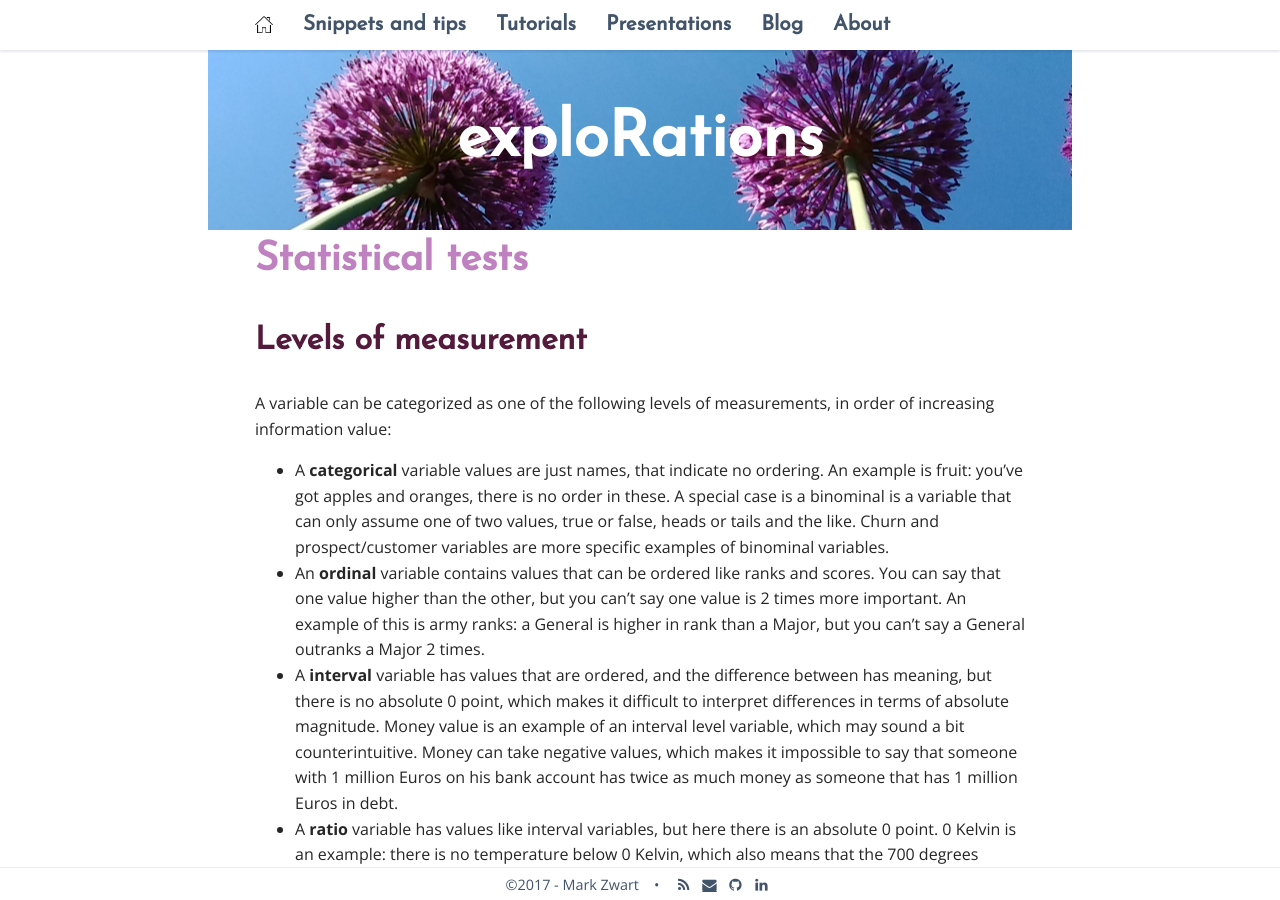
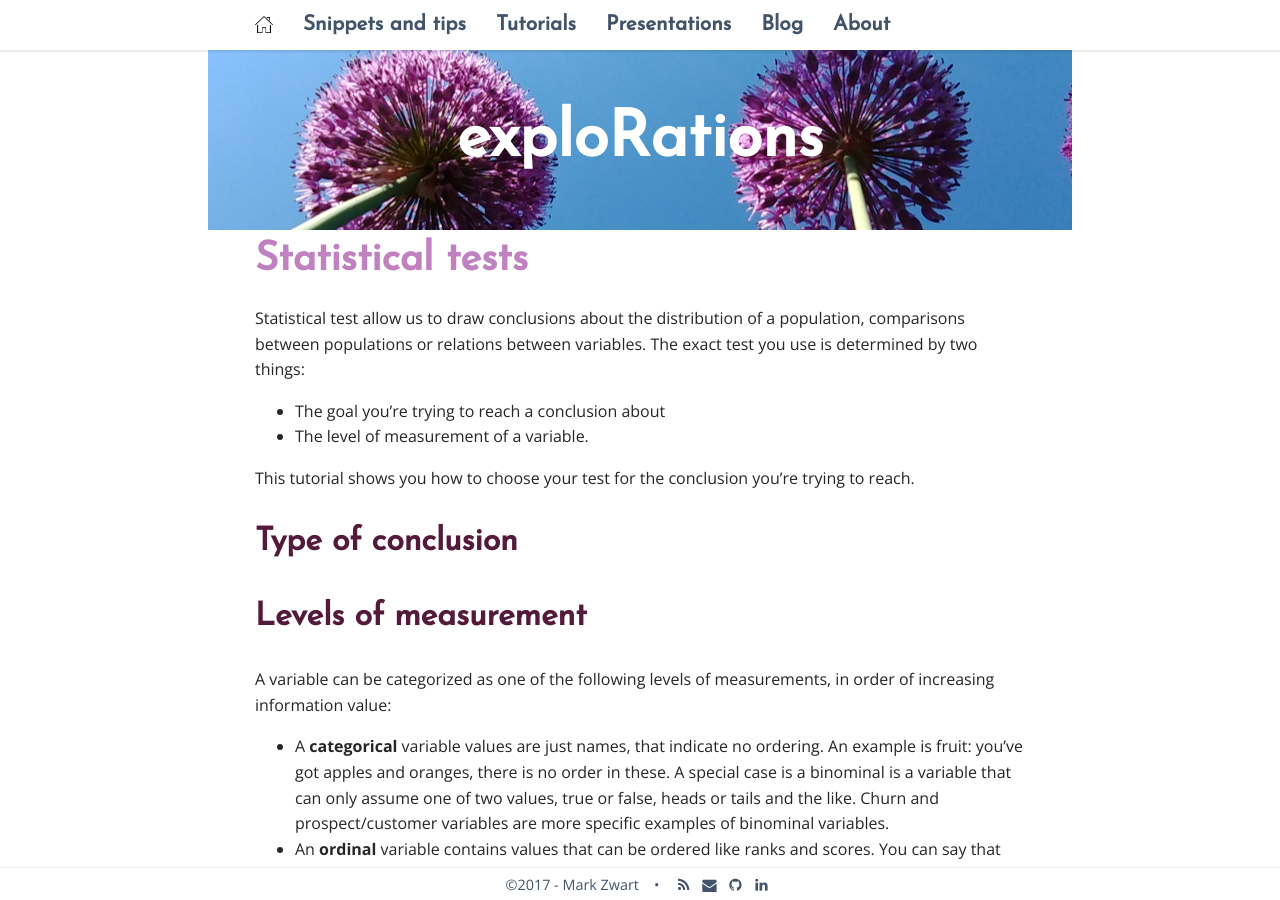
Before and after one commit to mark-me/mark-me.github.io, a Jekyll site: the page built from _pages/tutorials/statistical-tests/statistical-tests.md, in a window 1280 px wide and 900 px high. Built offline with Jekyll 4.4.1, drawn with Linux system fonts in a browser that asks for light colours; nearby versions of some CDN libraries; comment, search, counter and statistics services are not loaded; some of the changed text lies outside the part shown.

Commit message:
Update statistical-tests.md

```diff
--- a/_pages/tutorials/statistical-tests/statistical-tests.md
+++ b/_pages/tutorials/statistical-tests/statistical-tests.md
@@ -5,16 +5,25 @@ comments: true
 permalink: /statistical-tests/
 ---
 
+Statistical test allow us to draw conclusions about the distribution of a population, comparisons between populations or relations between variables. The exact test you use is determined by two things:
+
+* The goal you're trying to reach a conclusion about
+* The level of measurement of a variable.
+
+This tutorial shows you how to choose your test for the conclusion you're trying to reach.
+
+# Type of conclusion
+
 # Levels of measurement
 
 A variable can be categorized as one of the following levels of measurements, in order of increasing information value:
 
 * A **categorical** variable values are just names, that indicate no ordering. An example is fruit: you've got apples and oranges, there is no order in these. A special case is a binominal is a variable that can only assume one of two values, true or false, heads or tails and the like. Churn and prospect/customer variables are more specific examples of binominal variables.
 * An **ordinal** variable contains values that can be ordered like ranks and scores. You can say that one value higher than the other, but you can't say one value is 2 times more important. An example of this is army ranks: a General is higher in rank than a Major, but you can't say a General outranks a Major 2 times.
-* A **interval** variable has values that are ordered, and the difference between has meaning, but there is no absolute 0 point, which makes it difficult to interpret differences in terms of absolute magnitude. Money value is an example of an interval level variable, which may sound a bit counterintuitive. Money can take negative values, which makes it impossible to say that someone with 1 million Euros on his bank account has twice as much money as someone that has 1 million Euros in debt.
+* A **interval** variable has values that are ordered, and the difference between has meaning, but there is no absolute 0 point, which makes it difficult to interpret differences in terms of absolute magnitude. Money value is an example of an interval level variable, which may sound a bit counterintuitive. Money can take negative values, which makes it impossible to say that someone with 1 million Euros on his bank account has twice as much money as someone that has 1 million Euros in debt. The [Big Mac Index](https://en.wikipedia.org/wiki/Big_Mac_Index) is another case in point.
 * A **ratio** variable has values like interval variables, but here there is an absolute 0 point. 0 Kelvin is an example: there is no temperature below 0 Kelvin, which also means that the 700 degrees Kelvin is twice as hot as 350 degrees Kelvin. Quantities are the only example in my field that I know of.
 
-# Kinds of test
+The
 
 # Putting it all together
 | Goal | Binominal | Rank/Score | Normally distributed |
```
